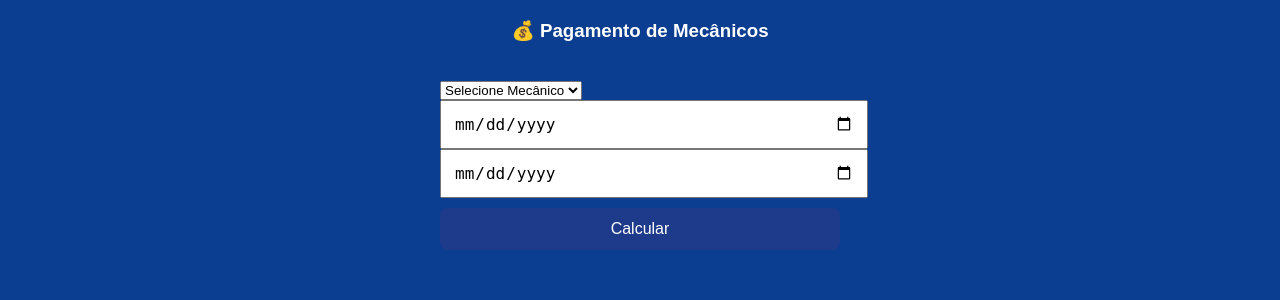
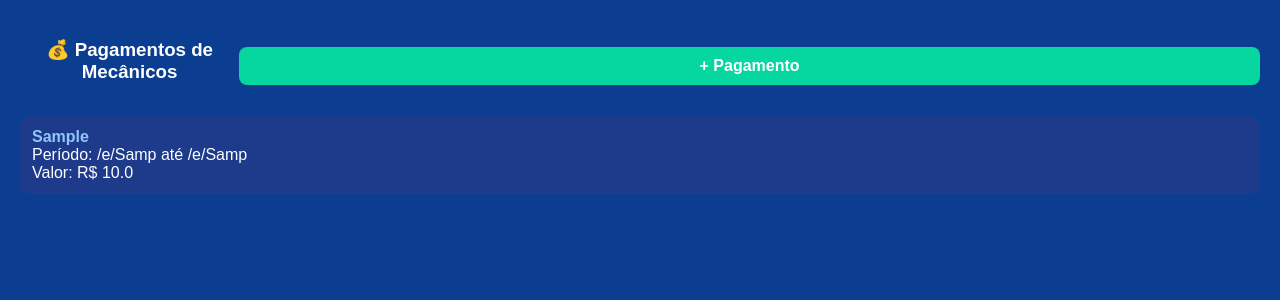
Before and after one commit to ouldair-lab/sistema-oficina-housecar, a Flask app: page /pagamentos in a window 1280 px wide. Shown: the part 138-438 px from the top of the page. Run offline with Flask 3, Linux system fonts and the light colour scheme; a user stored in the database is signed in; tables that the repository leaves empty hold one stand-in row (values such as "Sample post").

Commit message:
criação pagamento mecanicos3

```diff
--- a/app.py
+++ b/app.py
@@ -103,6 +103,12 @@ def index():
         despesas=despesas,
         aniversariantes=aniversariantes  # 👈 IMPORTANTE
     )
+
+@app.route("/financeiro")
+def financeiro():
+    if proteger(): return proteger()
+
+    return render_template("financeiro.html")
 
 @app.route("/orcamento", methods=["GET", "POST"])
 def orcamento():
@@ -1001,11 +1007,6 @@ def excluir_cliente(id):
 
     return redirect("/clientes")
 
-@app.route("/financeiro")
-def financeiro():
-    if proteger(): return proteger()
-    return render_template("financeiro.html")
-
 @app.route("/add_veiculo", methods=["POST"])
 def add_veiculo():
     if proteger(): return proteger()
@@ -1092,8 +1093,10 @@ def pagamentos():
     if proteger(): return proteger()
 
     mecanicos = listar_mecanicos()
+    resultado = None
 
-    resultado = None
+    conn = conectar()
+    cursor = conn.cursor()
 
     if request.method == "POST":
         mecanico = request.form.get("mecanico")
@@ -1109,9 +1112,14 @@ def pagamentos():
             "fim": data_fim
         }
 
+    cursor.execute("SELECT * FROM pagamentos ORDER BY id DESC")
+    pagamentos_lista = cursor.fetchall()
+    conn.close()
+
     return render_template("pagamentos.html",
         mecanicos=mecanicos,
-        resultado=resultado
+        resultado=resultado,
+        pagamentos=pagamentos_lista
     )
 
 @app.route("/registrar_pagamento", methods=["POST"])
@@ -1121,7 +1129,7 @@ def registrar_pagamento():
     mecanico = request.form.get("mecanico")
     inicio = request.form.get("data_inicio")
     fim = request.form.get("data_fim")
-    valor = request.form.get("valor")
+    valor = float(request.form.get("valor"))
 
     from datetime import datetime
     data_pagamento = datetime.now().strftime("%Y-%m-%d")
@@ -1129,10 +1137,17 @@ def registrar_pagamento():
     conn = conectar()
     cursor = conn.cursor()
 
+    # salva histórico
     cursor.execute("""
     INSERT INTO pagamentos (mecanico, data_inicio, data_fim, valor, data_pagamento)
     VALUES (?, ?, ?, ?, ?)
     """, (mecanico, inicio, fim, valor, data_pagamento))
+
+    # 🔥 cria despesa pendente
+    cursor.execute("""
+    INSERT INTO despesas (descricao, valor, data, status)
+    VALUES (?, ?, ?, ?)
+    """, (f"Pagamento mecânico - {mecanico}", valor, data_pagamento, "PENDENTE"))
 
     conn.commit()
     conn.close()
--- a/templates/pagamentos.html
+++ b/templates/pagamentos.html
@@ -7,14 +7,42 @@
 <title>Pagamentos</title>
 <link rel="stylesheet" href="/static/style.css">
 
+<style>
+.card {
+    background: #1e3a8a;
+    padding: 12px;
+    border-radius: 10px;
+    margin-bottom: 12px;
+}
+
+.topo-padrao {
+    display: flex;
+    justify-content: space-between;
+    align-items: center;
+    margin: 15px 0;
+}
+
+.btn-novo {
+    background: #06d6a0;
+    padding: 10px 14px;
+    border-radius: 8px;
+    border: none;
+    font-weight: bold;
+}
+</style>
 </head>
 
 <body>
 
 {% include "_header.html" %}
 
-<h3>💰 Pagamento de Mecânicos</h3>
+<div class="topo-padrao">
+    <h3>💰 Pagamentos de Mecânicos</h3>
+    <button class="btn-novo" onclick="toggleForm()">+ Pagamento</button>
+</div>
 
+<!-- FORM -->
+<div id="formPagamento" style="display:none;">
 <form method="POST">
 
     <select name="mecanico" required>
@@ -30,15 +58,19 @@
     <button type="submit">Calcular</button>
 
 </form>
+</div>
 
 {% if resultado %}
 <div class="card">
 
     <strong>{{ resultado.mecanico }}</strong><br>
+
     Período:
     {{ resultado.inicio[8:10] ~ '/' ~ resultado.inicio[5:7] ~ '/' ~ resultado.inicio[0:4] }}
     até
-    {{ resultado.fim[8:10] ~ '/' ~ resultado.fim[5:7] ~ '/' ~ resultado.fim[0:4] }}<br>
+    {{ resultado.fim[8:10] ~ '/' ~ resultado.fim[5:7] ~ '/' ~ resultado.fim[0:4] }}
+
+    <br>
     Valor: R$ {{ resultado.valor }}
 
     <br><br>
@@ -55,5 +87,29 @@
 </div>
 {% endif %}
 
+<!-- LISTA -->
+{% for p in pagamentos %}
+<div class="card">
+
+    <strong>{{ p[1] }}</strong><br>
+
+    Período:
+    {{ p[2][8:10] }}/{{ p[2][5:7] }}/{{ p[2][0:4] }}
+    até
+    {{ p[3][8:10] }}/{{ p[3][5:7] }}/{{ p[3][0:4] }}
+
+    <br>
+    Valor: R$ {{ p[4] }}
+
+</div>
+{% endfor %}
+
+<script>
+function toggleForm(){
+    let f = document.getElementById("formPagamento");
+    f.style.display = f.style.display === "none" ? "block" : "none";
+}
+</script>
+
 </body>
 </html>
```
